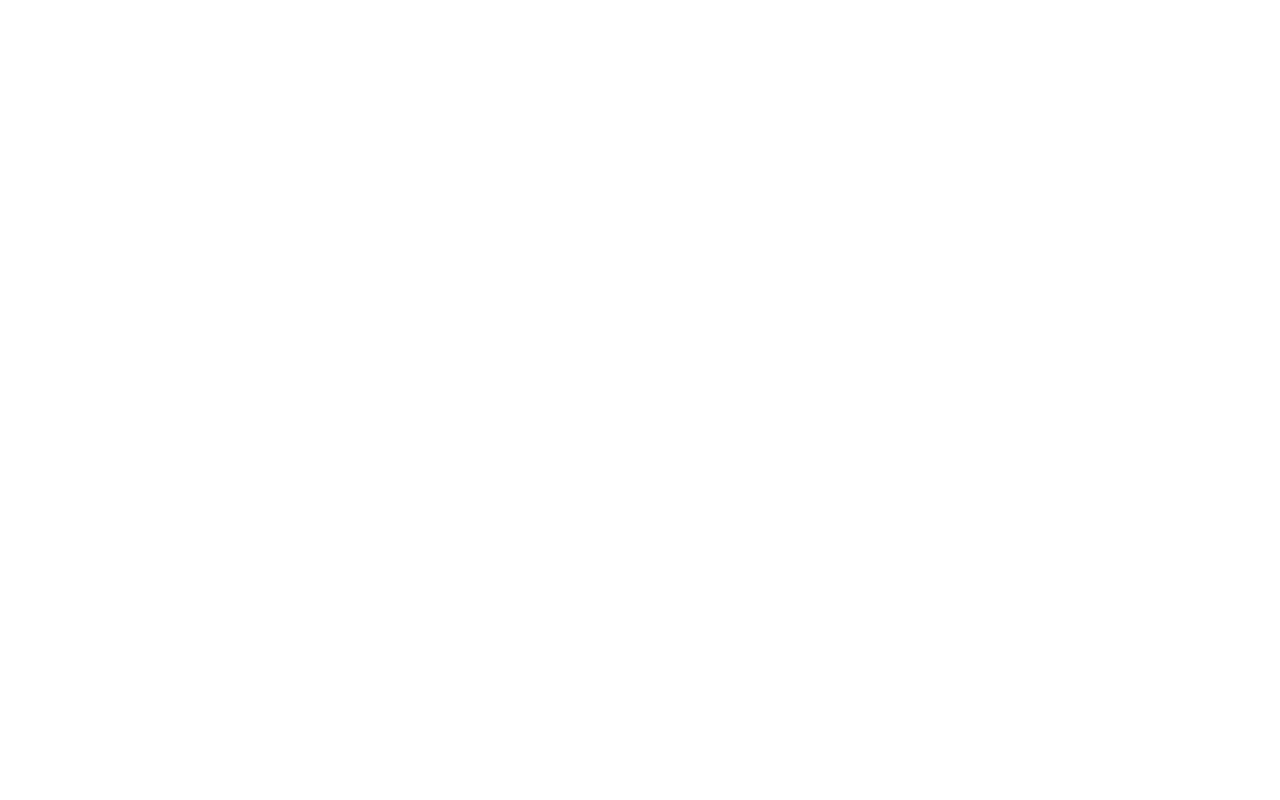
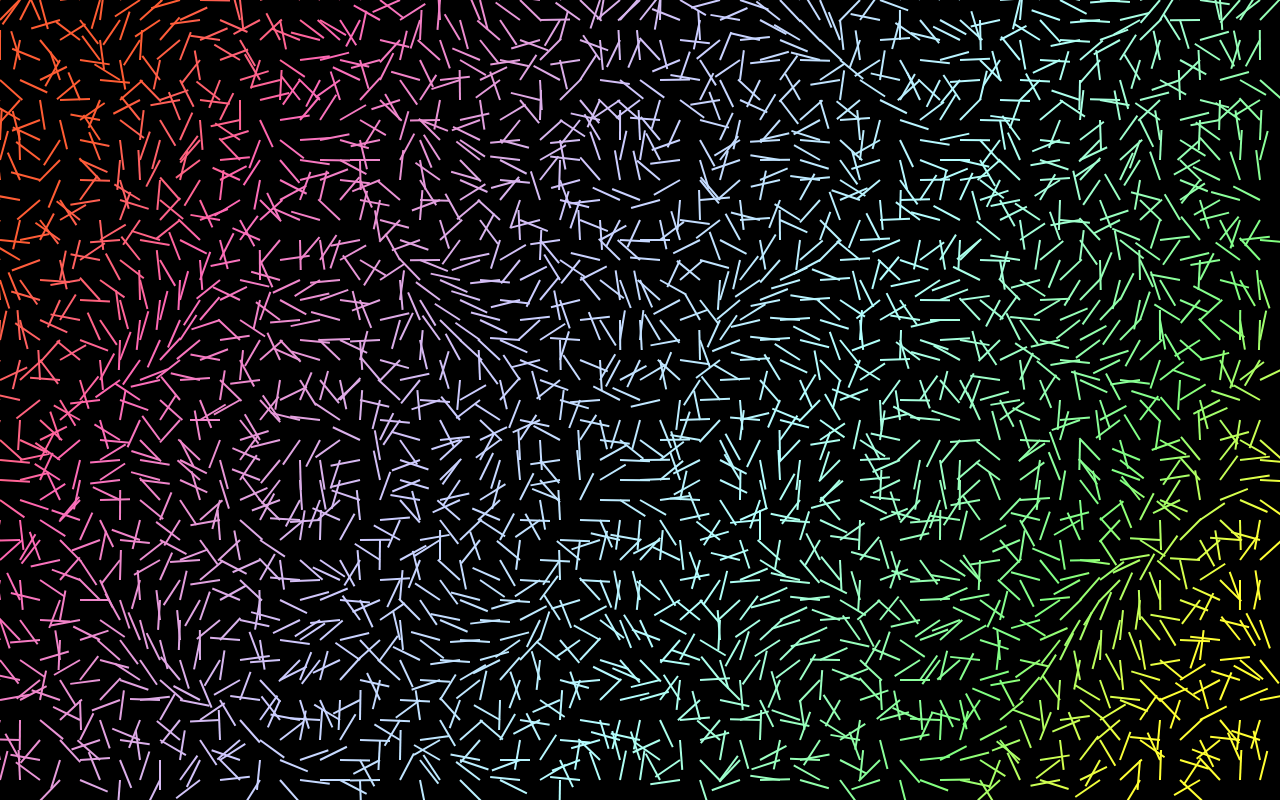
Before and after one commit to shafik-soweb/generative_art, a plain HTML site: page index.html in a window 1280 px wide. Drawn offline with Linux system fonts and the light colour scheme.

Commit message:
animation added

```diff
--- a/script.js
+++ b/script.js
@@ -11,38 +11,38 @@ canvas.height = window.innerHeight;
 // }
 
 // console.log(canvas)
-class Root {
+// class Root {
 
-    constructor(x, y) {
-        this.x = x;
-        this.y = y;
-        this.speedX = Math.random() * 4-2;
-        this.speedY = Math.random() * 4-2;
-        this.maxSize = Math.random() * 7 + (Math.random() * 9);
-        // this.minSize = Math.random() * 40;
-        this.size = 0;
-        this.angle = Math.random() * 10;
-    }
-    update() {
-        this.x += this.speedX;
-        this.y += this.speedY;
+//     constructor(x, y) {
+//         this.x = x;
+//         this.y = y;
+//         this.speedX = Math.random() * 4-2;
+//         this.speedY = Math.random() * 4-2;
+//         this.maxSize = Math.random() * 7 + (Math.random() * 9);
+//         // this.minSize = Math.random() * 40;
+//         this.size = 0;
+//         this.angle = Math.random() * 10;
+//     }
+//     update() {
+//         this.x += this.speedX;
+//         this.y += this.speedY;
 
-        this.size += 0.04;
-        // this.angle += 0.1;
+//         this.size += 0.04;
+//         // this.angle += 0.1;
 
-            if (this.size < this.maxSize) {
+//             if (this.size < this.maxSize) {
 
-                ctx.beginPath()
-                ctx.rect(this.x, this.y,10,10)
-                ctx.fillStyle = 'rgb(200,230,100)'
-                ctx.fill()
-                ctx.strokeStyle = 'rgb(200,230,1)'
-                ctx.stroke()
-                requestAnimationFrame(this.update.bind(this))
-            }
+//                 ctx.beginPath()
+//                 ctx.rect(this.x, this.y,10,10)
+//                 ctx.fillStyle = 'rgb(200,230,100)'
+//                 ctx.fill()
+//                 ctx.strokeStyle = 'rgb(200,230,1)'
+//                 ctx.stroke()
+//                 requestAnimationFrame(this.update.bind(this))
+//             }
 
-    }
-}
+//     }
+// }
 
 // function drawShape(radius) {
 //     ctx.beginPath()
@@ -70,23 +70,83 @@ class Root {
 // startRecording();
 
 
-// class FlowFieldEffect{
-//     #ctx
-//     #width
-//     #height
-//     constructor(ctx, width, height) {
-//         this.#ctx = ctx;
-//         this.#width = width;
-//         this.#height = height;
-//     }
-//     #draw(){
+class FlowFieldEffect{
+    #ctx
+    #width
+    #height
+    constructor(ctx, width, height) {
+        this.#ctx = ctx;
+        this.#ctx.strokeStyle = 'white'
+        this.#ctx.lineWidth = 2;
+        this.#width = width;
+        this.#height = height;
+        this.interval = 1000/100//1000 / 100;
+        this.angle = 0;
+        this.lastTime = 0;
+        this.x = 0;
+        this.timer = 0;
+        this.y = 0;
+        this.cellSize = 20;
+        this.gradient;
+        this.radius = 0.01
+        this.vr = 0.05
+        this.#createGradient()
+        this.#ctx.strokeStyle = this.gradient
 
-//     }
-//     animate() {
-//         this.#draw()
-//         requestAnimationFrame(this.animate.bind(this))
-//     }
-// }
+    }
+    #draw(angle,x,y){
+        const length = 300;
+        this.#ctx.beginPath()
+        this.#ctx.moveTo(x, y)
+
+        onmousemove = e => {
+            this.x = e.clientX
+            this.y = e.clientY
+        }
+
+        this.#ctx.lineTo(x + Math.cos(angle) * 30,y + Math.sin(angle) * 30)
+        this.#ctx.stroke()
+
+
+    }
+    #createGradient() {
+        this.gradient = this.#ctx.createLinearGradient(0, 0, this.#width, this.#height)
+        this.gradient.addColorStop("0.1", "#ff5c33")
+        this.gradient.addColorStop("0.2","#ff66b3")
+        this.gradient.addColorStop("0.4","#ccccff")
+        this.gradient.addColorStop("0.6", "#b3ffff")
+        this.gradient.addColorStop("0.8", "#80ff80")
+        this.gradient.addColorStop("0.9","#ffff33")
+
+
+
+    }
+    animate(time) {
+        const deltaTime = time - this.lastTime
+        this.lastTime = time;
+        if (this.timer < this.interval) {
+            this.#ctx.clearRect(0, 0, this.#width, this.#height)
+            this.radius += this.vr
+            // this.#ctx.lineWidth += 0.1
+            for (let y = 0; y < this.#height; y+= this.cellSize) {
+                for (let x = 0; x < this.#width; x += this.cellSize) {
+                    const angle = Math.cos(x* 0.01) * this.radius + Math.sin(y*0.01) * this.radius
+                    // const angle = 5**2 + 5**2
+                    this.#draw(angle,x,y)
+
+                }
+
+            }
+            this.timer = 0
+        } else {
+            this.timer += deltaTime
+        }
+
+
+
+        requestAnimationFrame(this.animate.bind(this))
+    }
+}
 
 
 
@@ -108,7 +168,12 @@ window.addEventListener('keypress', function (e) {
         startRecording()
     }
 })
-window.addEventListener('mousemove', function (e) {
+
+window.onload = function () {
+
+    const field = new FlowFieldEffect(ctx, canvas.width, canvas.height)
+    field.animate()
+    window.addEventListener('mousemove', function (e) {
     // for (let i = 300; i < 1920 - 300; i+=80){
     //     for (let j = 300; j < 1080 - 300; j+=80){
     //         const root = new Root(i, j);
@@ -116,10 +181,12 @@ window.addEventListener('mousemove', function (e) {
     //     }
     // }
 
-    const root = new Root(e.x, e.y)
-    root.update()
+    // const root = new Root(e.x, e.y)
+    // root.update()
+        // field.animate(e.x,e.y)
+
 })
-
+}
 // // function save() {
 // //     const data = canvas.toDataURL()
 // //     console.log(data)
--- a/style.css
+++ b/style.css
@@ -5,7 +5,7 @@
 }
 #canvas {
   position: absolute;
-  background: white;
+  background: black;
   width: 100%;
   height: 100%;
 }
```
